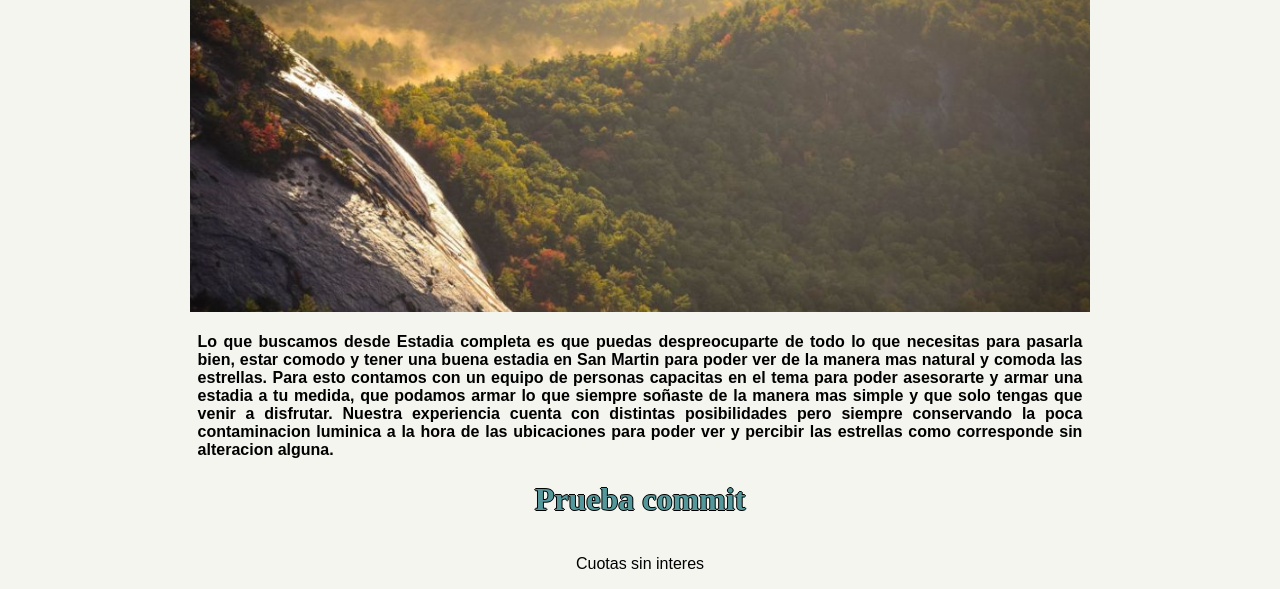
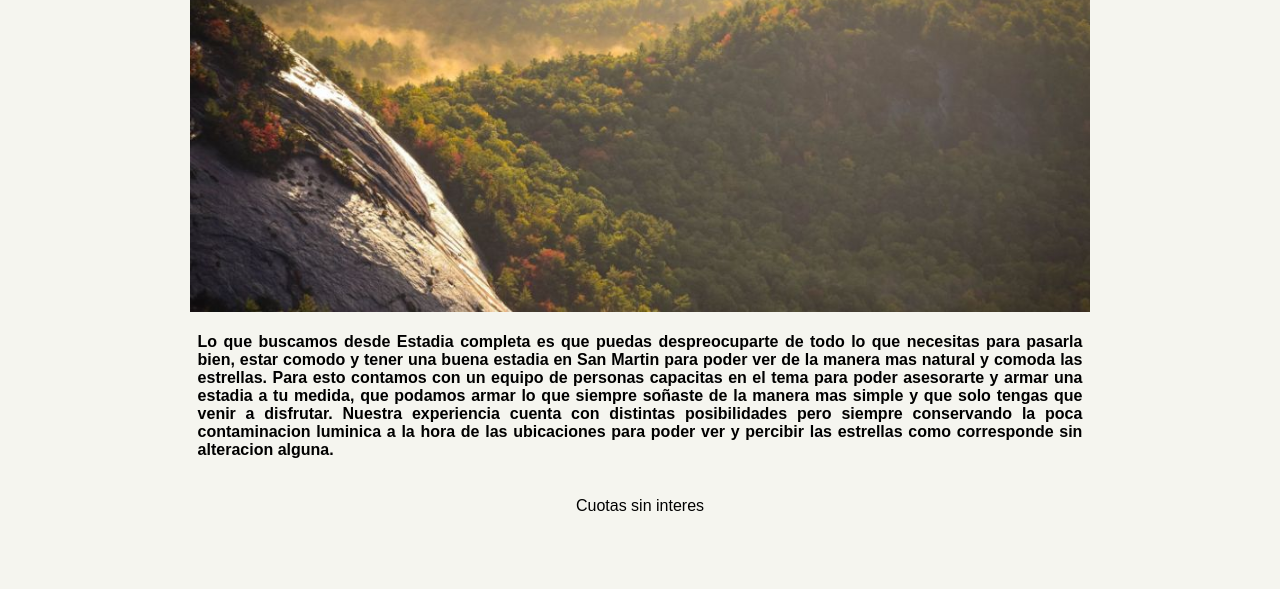
Before and after one commit to FedeLpn/turismoCoder, a plain HTML site: page Index/index.html in a window 1280 px wide. Shown: the part 357-946 px from the top of the page. After the commit the page ends 888 px from the top, so only its background shows below. Drawn offline with Linux system fonts and the light colour scheme.

Commit message:
Sacando el h1 de prueba del index

```diff
--- a/Index/index.html
+++ b/Index/index.html
@@ -33,7 +33,6 @@
                 la manera mas simple y que solo tengas que venir a disfrutar. Nuestra experiencia cuenta con
                 distintas posibilidades pero siempre conservando la poca contaminacion luminica a la hora de las
                 ubicaciones para poder ver y percibir las estrellas como corresponde sin alteracion alguna.</h4>
-            <h1>Prueba commit</h1>
         </div>
     </div>
 </body>
```
